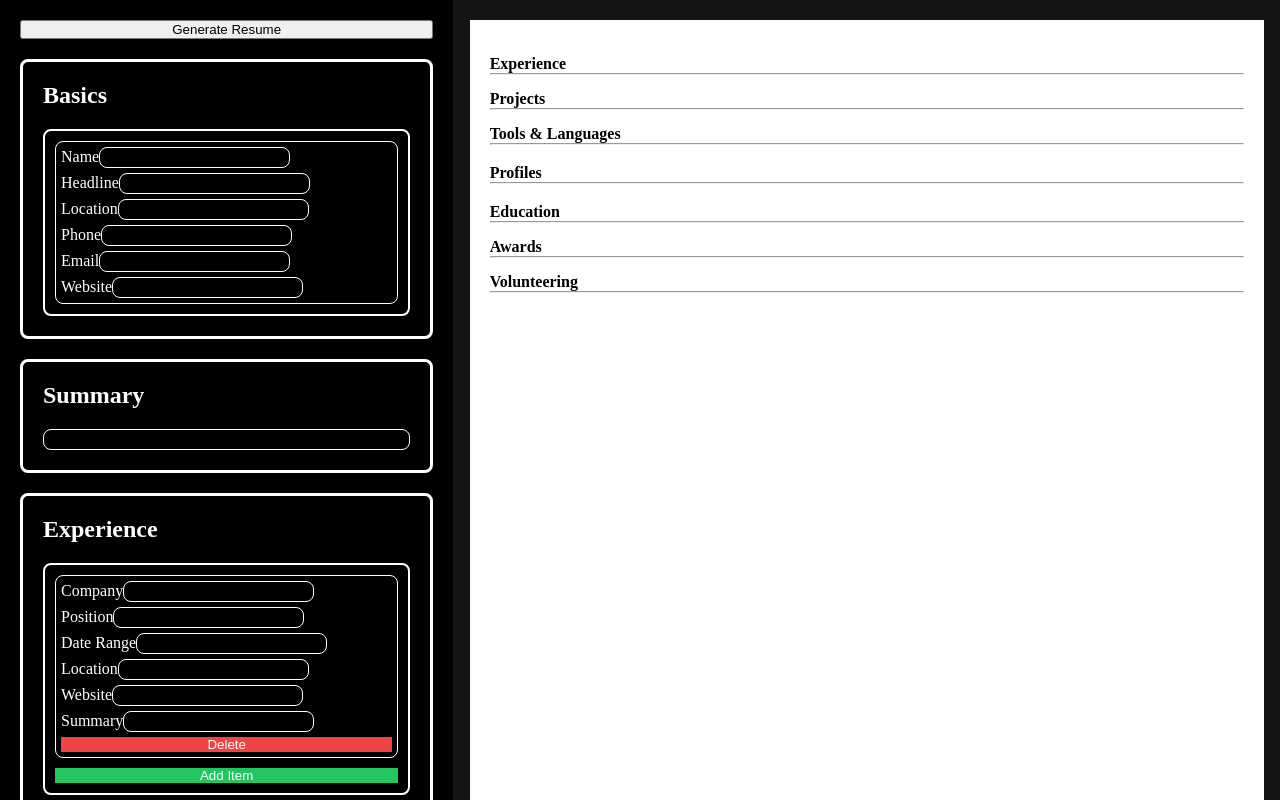
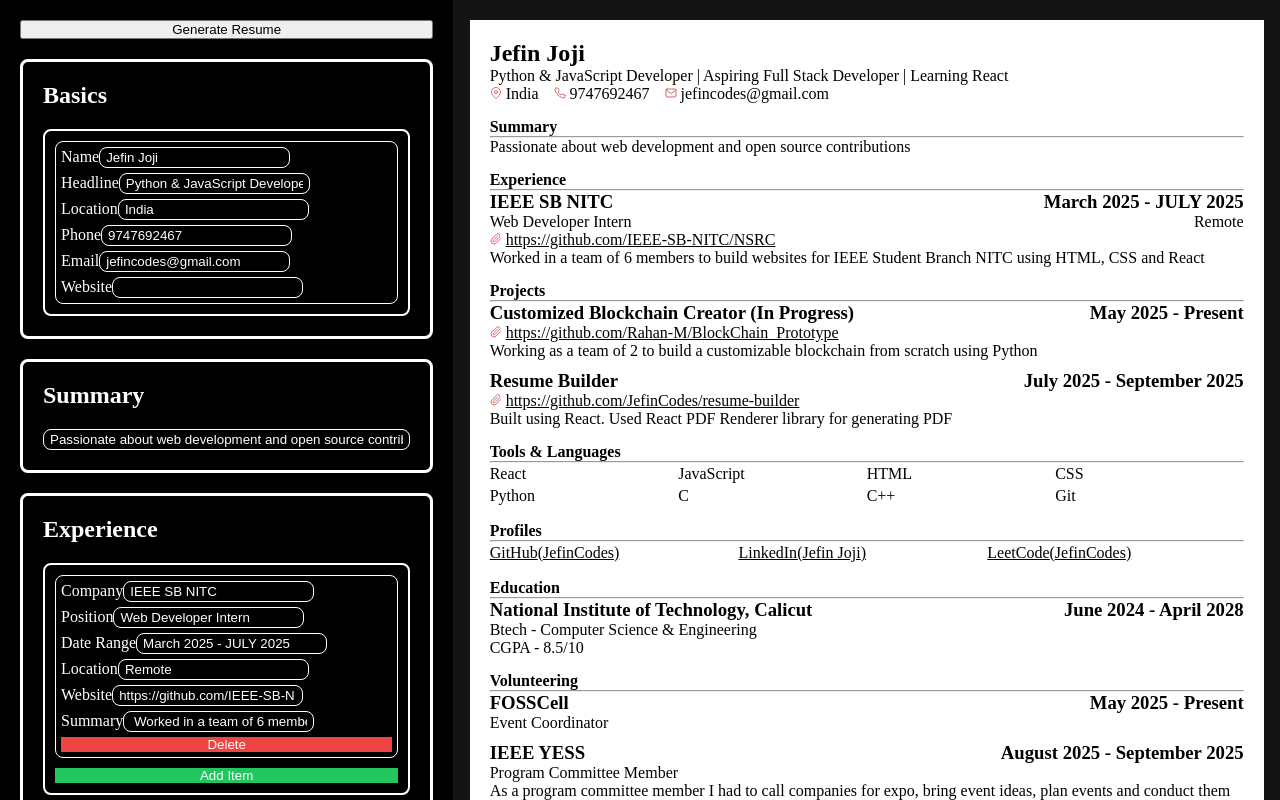
Before and after one commit to JefinCodes/resume-builder, a React (Vite) app: page / in a window 1280 px wide. Built offline with nearby package versions, Linux system fonts and the light colour scheme; what @react-pdf/renderer would draw is missing.

Commit message:
feat: add placeholder content

```diff
--- a/src/App.jsx
+++ b/src/App.jsx
@@ -1155,81 +1155,119 @@
 
 function App() {
 	const [basics, setBasics] = useState({
-		name: "",
-		headline: "",
-		location: "",
-		phone: "",
-		email: "",
+		name: "Jefin Joji",
+		headline: "Python & JavaScript Developer | Aspiring Full Stack Developer | Learning React",
+		location: "India",
+		phone: "9747692467",
+		email: "jefincodes@gmail.com",
 		website: "",
 	});
 
-	const [summary, setSummary] = useState("");
+	const [summary, setSummary] = useState("Passionate about web development and open source contributions");
 
 	const [experienceItems, setExperienceItems] = useState([
 		{
-			company: "",
-			position: "",
-			daterange: "",
-			location: "",
+			company: "IEEE SB NITC",
+			position: "Web Developer Intern",
+			daterange: "March 2025 - JULY 2025",
+			location: "Remote",
+			website: "https://github.com/IEEE-SB-NITC/NSRC",
+			summary: " Worked in a team of 6 members to build websites for IEEE Student Branch NITC using HTML, CSS and React",
+		}
+	]);
+
+	const [projectsItems, setProjectsItems] = useState([
+		{
+			name: "Customized Blockchain Creator (In Progress)",
+			description: "",
+			daterange: " May 2025 - Present",
+			website: "https://github.com/Rahan-M/BlockChain_Prototype",
+			summary: "Working as a team of 2 to build a customizable blockchain from scratch using Python",
+		},
+		{
+			name: "Resume Builder",
+			description: "",
+			daterange: "July 2025 - September 2025",
+			website: "https://github.com/JefinCodes/resume-builder",
+			summary: "Built using React. Used React PDF Renderer library for generating PDF",
+		}
+	]);
+
+	const [toolsAndLanguagesItems, setToolsAndLanguagesItems] = useState([
+		{
+			name: "React",
+		},
+		{
+			name: "JavaScript",
+		},
+		{
+			name: "HTML",
+		},
+		{
+			name: "CSS",
+		},
+		{
+			name: "Python",
+		},
+		{
+			name: "C",
+		},
+		{
+			name: "C++",
+		},
+		{
+			name: "Git",
+		},
+	]);
+
+	const [profilesItems, setProfilesItems] = useState([
+		{
+			network: "GitHub",
+			username: "JefinCodes",
+			website: "https://github.com/JefinCodes",
+		},
+		{
+			network: "LinkedIn",
+			username: "Jefin Joji",
+			website: "https://in.linkedin.com/in/jefin-joji-659354313",
+		},
+		{
+			network: "LeetCode",
+			username: "JefinCodes",
+			website: "https://leetcode.com/u/jefincodes/",
+		},
+	]);
+
+	const [educationItems, setEducationItems] = useState([
+		{
+			institution: "National Institute of Technology, Calicut",
+			typeofstudy: "Btech",
+			areaofstudy: "Computer Science & Engineering",
+			score: "CGPA - 8.5/10",
+			daterange: "June 2024 - April 2028",
 			website: "",
 			summary: "",
 		}
 	]);
 
-	const [projectsItems, setProjectsItems] = useState([
-		{
-			name: "",
-			description: "",
-			daterange: "",
-			website: "",
-			summary: "",
-		}
-	]);
-
-	const [toolsAndLanguagesItems, setToolsAndLanguagesItems] = useState([
-		{
-			name: "",
-		}
-	]);
-
-	const [profilesItems, setProfilesItems] = useState([
-		{
-			network: "",
-			username: "",
-			website: "",
-		}
-	]);
-
-	const [educationItems, setEducationItems] = useState([
-		{
-			institution: "",
-			typeofstudy: "",
-			areaofstudy: "",
-			score: "",
-			daterange: "",
-			website: "",
-			summary: "",
-		}
-	]);
-
-	const [awardItems, setAwardItems] = useState([
-		{
-			title: "",
-			awarder: "",
-			date: "",
-			website: "",
-			summary: "",
-		}
-	]);
+	const [awardItems, setAwardItems] = useState([]);
 
 	const [volunteeringItems, setVolunteeringItems] = useState([
 		{
-			organization: "",
-			position: "",
-			daterange: "",
+			organization: "FOSSCell",
+			position: "Event Coordinator",
+			daterange: " May 2025 - Present",
 			location: "",
 			website: "",
 			summary: "",
+		},
+		{
+			organization: "IEEE YESS",
+			position: "Program Committee Member",
+			daterange: "August 2025 - September 2025",
+			location: "",
+			website: "",
+			summary: "As a program committee member I had to call companies for expo, bring event ideas, plan events and conduct them",
 		}
 	]);
 
```
